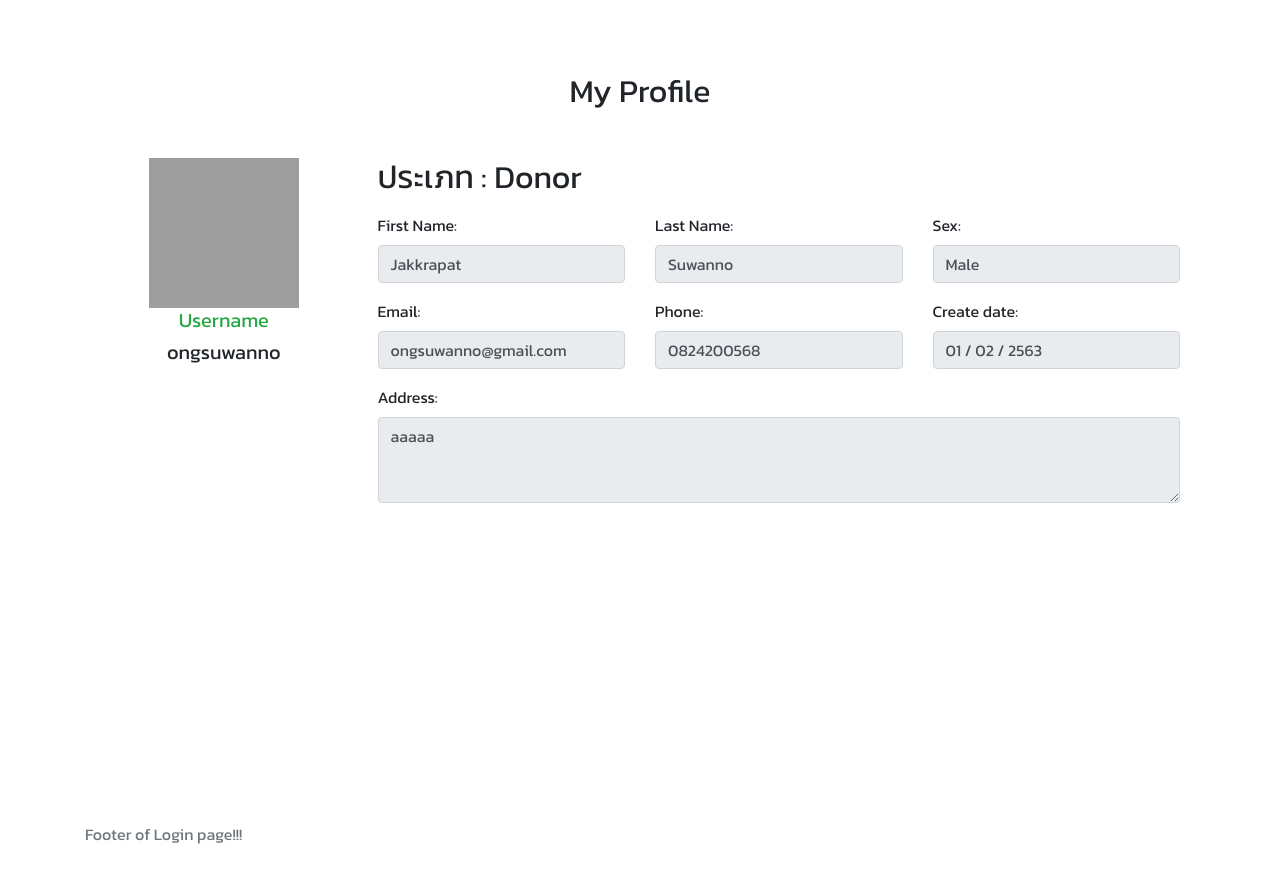
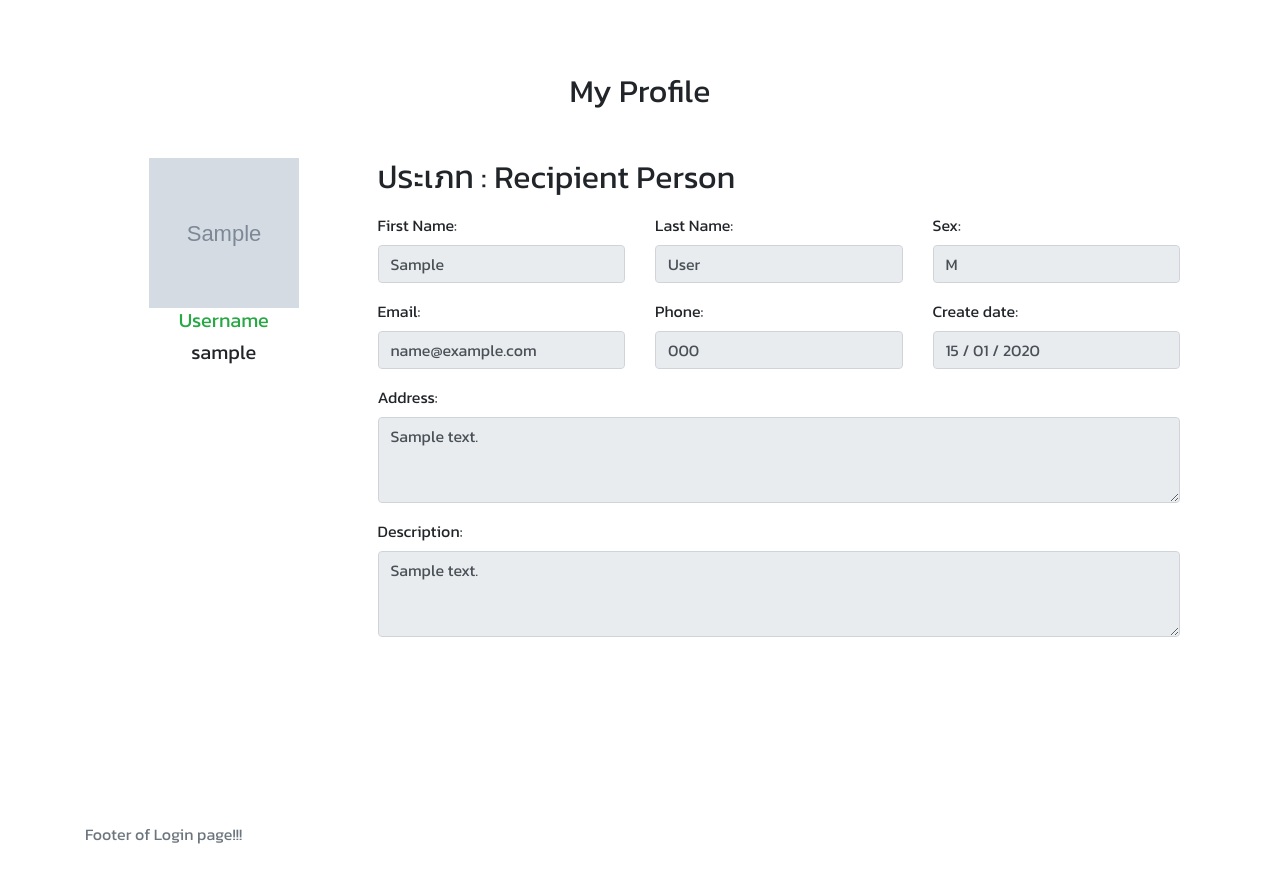
Before and after one commit to sahussawud/InternetOfDonationThings, a Django app: page /profile/ in a window 1280 px wide. Shown: the part 137-1009 px from the top of the page. Run offline with Django 3.2, Linux system fonts and the light colour scheme; a user stored in the database is signed in; tables that the repository leaves empty hold one stand-in row (values such as "Sample post"); grey boxes marked "Sample" are stand-in pictures; some libraries are stand-ins or nearby versions; grey boxes are pictures that could not be loaded.

Commit message:
update profile page 80%

```diff
--- a/IODT/register/templates/register/profile.html
+++ b/IODT/register/templates/register/profile.html
@@ -8,9 +8,10 @@
 
     <div class="row" style="height: 10em;">
         <div class="form-group col-3 text-center">
-            <img src="/media/profiles/9.jpg" alt="profile" height="150" width="150">
-            <h5><label class="text-success">Username</label><br><label> ongsuwanno</label></h5>
+            <img src="/media/{{profile_pic}}" alt="profile" height="150" width="150">
+            <h5><label class="text-success">Username</label><br><label> {{username}}</label></h5>
         </div>
+        {% if type == 'donor' %}
         <div class="col" name="donor">
             <div class="mb-2">
                 <h2>ประเภท : <label>Donor</label></h2>
@@ -18,36 +19,125 @@
             <div class="row">
                 <div class="form-group col">
                     <label>First Name:</label><br>
-                    <input type="text" name="first_name" class="form-control" autofocus="" required="" id="first_name" disabled value="Jakkrapat">
+                    <input type="text" name="first_name" class="form-control" autofocus="" required="" id="first_name" disabled value="{{first_name}}">
                 </div>
                  <div class="form-group col">
                     <label>Last Name:</label><br>
-                    <input type="text" name="last_name" class="form-control" autofocus="" required="" id="last_name" disabled value="Suwanno">
+                    <input type="text" name="last_name" class="form-control" autofocus="" required="" id="last_name" disabled value="{{last_name}}">
                 </div>
                 <div class="form-group col">
                     <label>Sex:</label><br>
-                    <input type="text" name="sex" class="form-control" autofocus="" required="" id="sex" disabled value="Male">
+                    <input type="text" name="sex" class="form-control" autofocus="" required="" id="sex" disabled value="{{sex}}">
                 </div>
             </div>
             <div class="row">
                 <div class="form-group col">
                     <label>Email:</label><br>
-                    <input type="text" name="email" class="form-control" autofocus="" required="" id="email" disabled value="ongsuwanno@gmail.com">
+                    <input type="text" name="email" class="form-control" autofocus="" required="" id="email" disabled value="{{email}}">
                 </div>
                  <div class="form-group col">
                     <label>Phone:</label><br>
-                    <input type="text" name="phone" class="form-control" autofocus="" required="" id="phone" disabled value="0824200568">
+                    <input type="text" name="phone" class="form-control" autofocus="" required="" id="phone" disabled value="{{phone}}">
                 </div>
                 <div class="form-group col">
                     <label>Create date:</label><br>
-                    <input type="text" name="sex" class="form-control" autofocus="" required="" id="sex" disabled value="01 / 02 / 2563">
+                    <input type="text" name="sex" class="form-control" autofocus="" required="" id="sex" disabled value="{{create_date}}">
                 </div>
             </div>
             <div class="form-group">
                 <label>Address:</label><br>
-                <textarea class="form-control" name="address" id="address" rows="3" disabled>aaaaa</textarea>
+                <textarea class="form-control" name="address" id="address" rows="3" disabled>{{address}}</textarea>
             </div>
         </div>
+        {% endif %}
+        {% if type == 'recipient_organization' %}
+        <div class="col" name="recipient_organization">
+            <div class="mb-2">
+                <h2>ประเภท : <label>Recipient Organization</label></h2>
+            </div>
+            <div class="row">
+                <div class="form-group col">
+                    <label>Organization name:</label><br>
+                    <input type="text" name="organization_name" class="form-control" autofocus="" required="" disabled id="organization_name" value="{{organization_name}}">
+                </div>
+                <div class="form-group col">
+                    <label>Establish date:</label><br>
+                    <input type="text" name="establish_date" class="form-control" autofocus="" required="" disabled id="establish_date" value="{{establish_date}}">
+                </div>
+            </div>
+            <div class="row">
+                <div class="form-group col">
+                    <label>Email:</label><br>
+                    <input type="text" name="email" class="form-control" autofocus="" required="" id="email" disabled value="{{email}}">
+                </div>
+                 <div class="form-group col">
+                    <label>Phone:</label><br>
+                    <input type="text" name="phone" class="form-control" autofocus="" required="" id="phone" disabled value="{{phone}}">
+                </div>
+                <div class="form-group col">
+                    <label>Create date:</label><br>
+                    <input type="text" name="sex" class="form-control" autofocus="" required="" id="sex" disabled value="{{create_date}}">
+                </div>
+            </div>
+            <div class="form-group">
+                <label>Address:</label><br>
+                <textarea class="form-control" id="address" name="address" disabled rows="3">{{address}}</textarea>
+            </div>
+
+            <div class="form-group">
+                <label>Vision:</label><br>
+                <textarea class="form-control" id="vision" name="vision" disabled rows="3">{{vision}}</textarea>
+            </div>
+
+            <div class="form-group">
+                <label>Description:</label><br>
+                <textarea class="form-control" id="description" name="description" disabled rows="3">{{description}}</textarea>
+            </div>
+        </div>
+        {% endif %}
+        {% if type == 'recipient_people' %}
+        <div class="col" name="recipient_people">
+            <div class="mb-2">
+                <h2>ประเภท : <label>Recipient Person</label></h2>
+            </div>
+            <div class="row">
+                <div class="form-group col">
+                    <label>First Name:</label><br>
+                    <input type="text" name="first_name" class="form-control" autofocus="" required="" id="first_name" disabled value="{{first_name}}">
+                </div>
+                 <div class="form-group col">
+                    <label>Last Name:</label><br>
+                    <input type="text" name="last_name" class="form-control" autofocus="" required="" id="last_name" disabled value="{{last_name}}">
+                </div>
+                <div class="form-group col">
+                    <label>Sex:</label><br>
+                    <input type="text" name="sex" class="form-control" autofocus="" required="" id="sex" disabled value="{{sex}}">
+                </div>
+            </div>
+            <div class="row">
+                <div class="form-group col">
+                    <label>Email:</label><br>
+                    <input type="text" name="email" class="form-control" autofocus="" required="" id="email" disabled value="{{email}}">
+                </div>
+                 <div class="form-group col">
+                    <label>Phone:</label><br>
+                    <input type="text" name="phone" class="form-control" autofocus="" required="" id="phone" disabled value="{{phone}}">
+                </div>
+                <div class="form-group col">
+                    <label>Create date:</label><br>
+                    <input type="text" name="sex" class="form-control" autofocus="" required="" id="sex" disabled value="{{create_date}}">
+                </div>
+            </div>
+            <div class="form-group">
+                <label>Address:</label><br>
+                <textarea class="form-control" name="address" id="address" rows="3" disabled>{{address}}</textarea>
+            </div>
+            <div class="form-group">
+                <label>Description:</label><br>
+                <textarea class="form-control" name="description" id="description" rows="3" disabled>{{description}}</textarea>
+            </div>
+        </div>
+        {% endif %}
     </div>
 </div>
 
--- a/IODT/register/views.py
+++ b/IODT/register/views.py
@@ -79,6 +79,7 @@ def register(request):
 def register2(request):
     context = {}
     if request.method == 'POST':
+        user = request.user
         form_name = request.POST.get('form_name')
         sex = request.POST.get('sex')
 
@@ -92,8 +93,9 @@ def register2(request):
                 donate_amount = 0,
                 helping_amount = 0
             )
-            user = request.user
             user.address = request.POST.get('address')
+            user.first_name = request.POST.get('first_name')
+            user.last_name = request.POST.get('last_name')
             user.save()
             donor_form.save()
 
@@ -110,10 +112,12 @@ def register2(request):
             if form_name == 'recipient_form_organization':
                 recipient_form_organization = Organization(
                     recipient = recipient_form,
-                    name = request.POST.get('description'),
+                    name = request.POST.get('organization_name'),
                     establish_date = request.POST.get('establish_date'),
                     vision = request.POST.get('vision')
                 )
+                user.address = request.POST.get('address')
+                user.save()
                 recipient_form_organization.save()
 
             if form_name == 'recipient_form_person':
@@ -121,6 +125,10 @@ def register2(request):
                     recipient = recipient_form,
                     sex = sex[0]
                 )
+                user.address = request.POST.get('address')
+                user.first_name = request.POST.get('first_name')
+                user.last_name = request.POST.get('last_name')
+                user.save()
                 recipient_form_person.save()
         return redirect('profile')
     return render(request, 'register/register2.html', context)
@@ -128,4 +136,56 @@ def register2(request):
 @login_required
 def my_profile(request):
     context = {}
+    user = request.user
+    donor = Doner.objects.filter(user_id=user.id)
+    recipient = Recipient.objects.filter(user_id=user.id)
+    if donor:
+        donor = donor[0]
+        context = {
+            'type': 'donor',
+            'username': user.username,
+            'profile_pic': user.profile_pic,
+            'first_name': user.first_name,
+            'last_name': user.last_name,
+            'sex': donor.sex,
+            'email': user.email,
+            'phone': user.phone,
+            'create_date': user.date_joined.strftime("%d / %m / %Y"),
+            'address': user.address
+        }
+    if recipient:
+        recipient = recipient[0]
+        recipient_organization = Organization.objects.filter(recipient_id=recipient.id)
+        recipient_people = People.objects.filter(recipient_id=recipient.id)
+        if recipient_organization:
+            recipient_organization = recipient_organization[0]
+            context = {
+                'type': 'recipient_organization',
+                'username': user.username,
+                'profile_pic': user.profile_pic,
+                'email': user.email,
+                'phone': user.phone,
+                'create_date': user.date_joined.strftime("%d / %m / %Y"),
+                'address': user.address,
+                'description': recipient.desc,
+                'organization_name': recipient_organization.name,
+                'establish_date': recipient_organization.establish_date.strftime("%d / %m / %Y"),
+                'vision': recipient_organization.vision
+            }
+        if recipient_people:
+            recipient_people = recipient_people[0]
+            context = {
+                'type': 'recipient_people',
+                'username': user.username,
+                'profile_pic': user.profile_pic,
+                'first_name': user.first_name,
+                'last_name': user.last_name,
+                'sex': recipient_people.sex,
+                'email': user.email,
+                'phone': user.phone,
+                'create_date': user.date_joined.strftime("%d / %m / %Y"),
+                'address': user.address,
+                'description': recipient.desc
+            }
+
     return render(request, 'register/profile.html', context)
```
